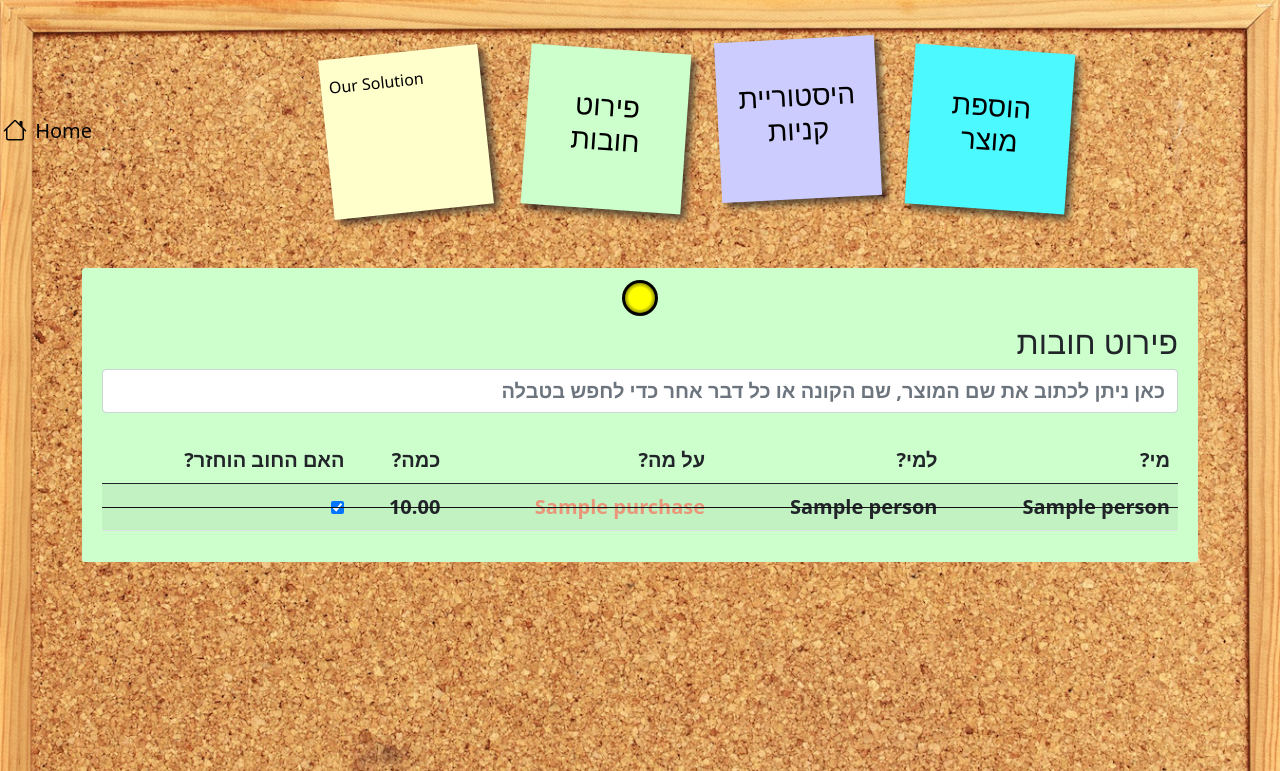
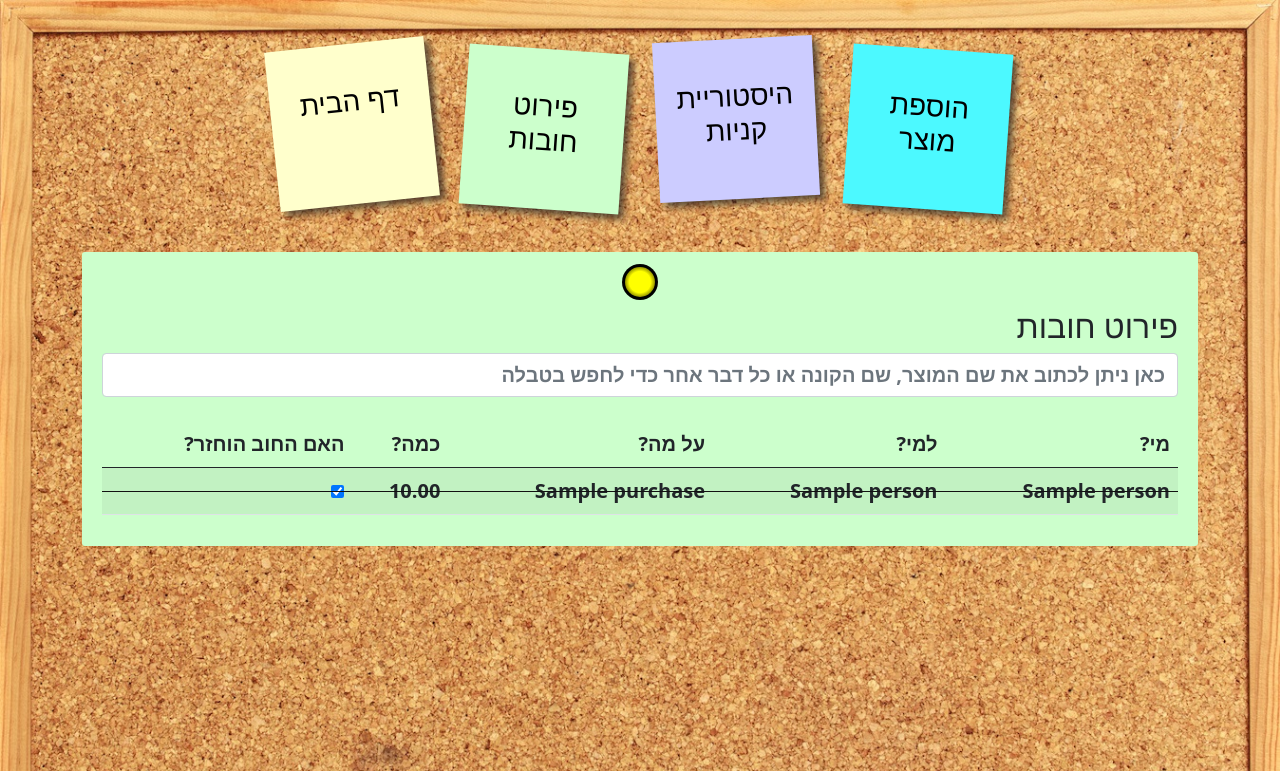
Before and after one commit to AmirBagaon/5-Dagan-Calculator, a Django app: page /debts_details in a window 1280 px wide. Shown: the top 771 px of the page. Run offline with Django 3.2, Linux system fonts and the light colour scheme; tables that the repository leaves empty hold one stand-in row (values such as "Sample post"); grey boxes labelled with a size stand in for pictures from a placeholder-image service; parts of the project's set-up code (start-up, migrations or seed data) failed here and were passed over; some libraries are stand-ins or nearby versions.

Commit message:
removed random color and change nav to home

```diff
--- a/main/templates/main/base.html
+++ b/main/templates/main/base.html
@@ -140,7 +140,7 @@
             <span class="w-100 d-lg-none d-block">
                 <!-- hidden spacer to center brand on mobile -->
             </span>
-            <!-- home page icon -->
+            <!-- home page icon
             <a class="navbar-brand d-none d-lg-inline-block navbar-dark" style="color: rgb(3, 3, 3);" href="{% url 'home' %}">
                 <svg xmlns="http://www.w3.org/2000/svg" width="30" height="30" fill="currentColor" class="bi bi-house"
                     viewBox="0 0 16 20">
@@ -158,12 +158,14 @@
                 <button class="navbar-toggler" type="button" data-toggle="collapse" data-target="#myNavbar">
                     <span class="navbar-toggler-icon"></span>
                 </button>
-            </div>
+            </div> -->
         </div>
         <div class="collapse navbar-collapse flex-grow-1 text-right" id="myNavbar">
             <ul class="navbar-nav ml-auto flex-nowrap nav-ul">
                 <li class="nav-li">
-                    <a href="#" class="nav-link m-2 menu-item nav-active">Our Solution</a>
+                    <a href="{% url 'home' %}">
+                        <br> <h3><center>דף הבית</center></h3>
+                    </a>
                 </li>
 
                 <li class="nav-li">
--- a/main/templates/main/debts_details.html
+++ b/main/templates/main/debts_details.html
@@ -151,7 +151,8 @@ tr.strikeout td:before {
               onChange="this.form.submit()" {% if d.was_paid %} checked {%endif%}></td>
           </form>
             <td>{{d.price}}</td>
-            <td class="with-eight" style="color:{{ colors|getattribute:current_color }};">{{d.purchase.item_name}}</td>
+            <!-- <td class="with-eight" style="color:{{ colors|getattribute:current_color }};">{{d.purchase.item_name}}</td> -->
+            <td>{{d.purchase.item_name}}</td>
             <td>{{d.buyer.name}}</td>
             <td >{{d.debtor.name}}</td>
             <!-- <th scope="row">{{ forloop.counter0 }}</th> -->
```
